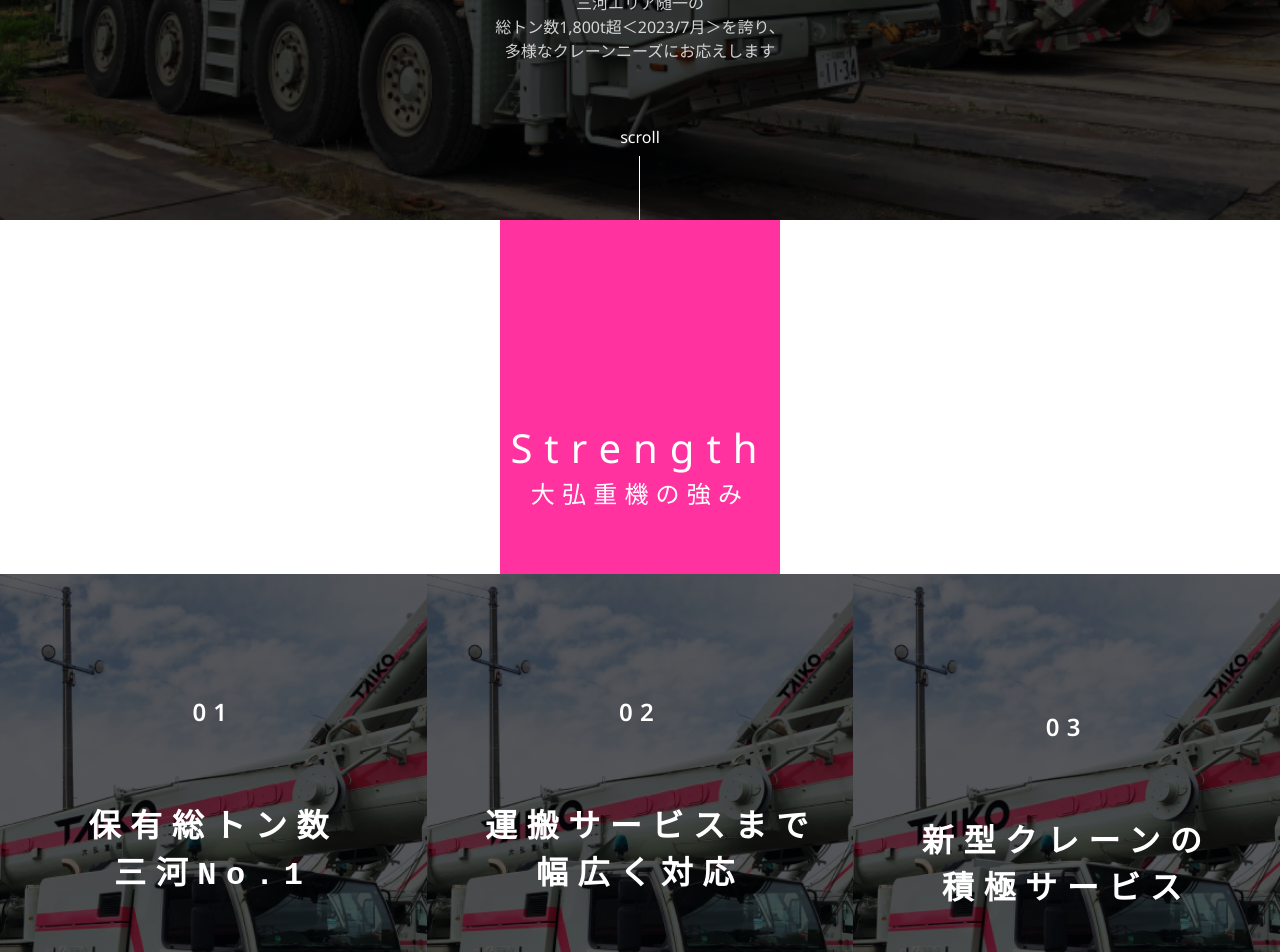
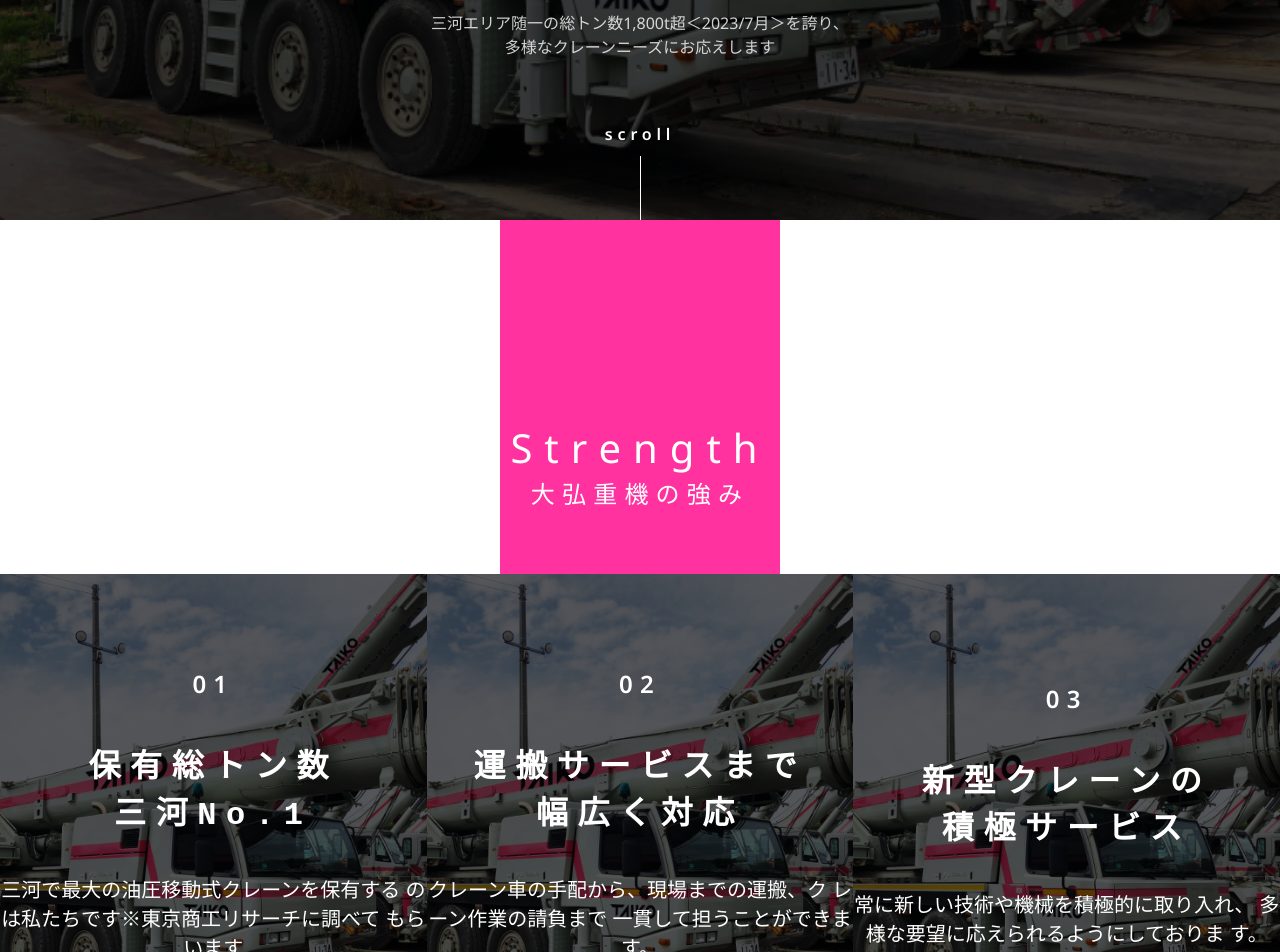
Before and after one commit to aravinthraaj/taiko-demo, a Next.js app: page / in a window 1280 px wide. Shown: the part 580-1532 px from the top of the page. Built offline with nearby package versions, Linux system fonts and the light colour scheme.

Commit message:
styles : landing page desktop fixed

```diff
--- a/src/components/atoms/StrengthCard/StrengthCard.module.scss
+++ b/src/components/atoms/StrengthCard/StrengthCard.module.scss
@@ -1,7 +1,7 @@
 .strengthCard {
   width: 100%;
   position: relative;
-  height: 600px;
+  height: 480px;
   .overlayWrapper {
     position: absolute;
     height: 100%;
@@ -23,11 +23,11 @@
         letter-spacing: 7.2px;
       }
       .title {
-        max-width: 310px;
-
+        // max-width: 310px;
         font-size: $font-size-xl;
         font-weight: $font-weight-medium;
         letter-spacing: 9.6px;
+        margin: 0px;
       }
       .description {
         max-width: 430px;
--- a/src/components/template/HeroSection/HeroSection.module.scss
+++ b/src/components/template/HeroSection/HeroSection.module.scss
@@ -20,7 +20,9 @@
     .description {
       width: 100%;
       @include flex-center(column, 40px);
-
+      .mobileBr {
+        display: none;
+      }
       .pink {
         width: 100%;
         height: 56px;
@@ -39,6 +41,10 @@
     }
     .scroll {
       @include flex-center(column, 8px);
+      font-size: 16px;
+      font-weight: 600;
+      line-height: 160%;
+      letter-spacing: 4.8px;
       .line {
         height: 64px;
         width: 1px;
@@ -71,7 +77,9 @@
       .description {
         width: 100%;
         @include flex-center(column, 40px);
-
+        .mobileBr {
+          display: unset;
+        }
         .pink {
           width: 100%;
           height: 56px;
--- a/src/components/template/HeroSection/HeroSection.tsx
+++ b/src/components/template/HeroSection/HeroSection.tsx
@@ -19,12 +19,12 @@ const HeroSection = () => {
         <div className={styles.description}>
           <div className={styles.pink}>
             トップクラスの
-            <br />
+            <br className={styles.mobileBr}/>
             大型重機エキスパート
           </div>
           <p>
             三河エリア随一の
-            <br />
+            <br className={styles.mobileBr}/>
             総トン数1,800t超＜2023/7月＞を誇り、
             <br />
             多様なクレーンニーズにお応えします
--- a/src/components/template/StrengthSection/StrengthSection.tsx
+++ b/src/components/template/StrengthSection/StrengthSection.tsx
@@ -14,21 +14,21 @@ const StrengthSection = () => {
           number={"01"}
           title={"保有総トン数\n三河No.1"}
           description={
-            "三河で最大の油圧移動式クレーンを保有するのは私たちです※東京商工リサーチに調べてもらいます"
+            "三河で最大の油圧移動式クレーンを保有する\nのは私たちです※東京商工リサーチに調べて\nもらいます"
           }
         />
         <StrengthCard
           number={"02"}
           title={"運搬サービスまで\n幅広く対応"}
           description={
-            "クレーン車の手配から、現場までの運搬、クレーン作業の請負まで一貫して担うことができます。"
+            "クレーン車の手配から、現場までの運搬、ク\nレーン作業の請負まで\n一貫して担うことができます。"
           }
         />
         <StrengthCard
           number={"03"}
           title={"新型クレーンの\n積極サービス"}
           description={
-            "常に新しい技術や機械を積極的に取り入れ、多様な要望に応えられるようにしております。"
+            "常に新しい技術や機械を積極的に取り入れ、\n多様な要望に応えられるようにしておりま\nす。"
           }
         />
       </div>
```
